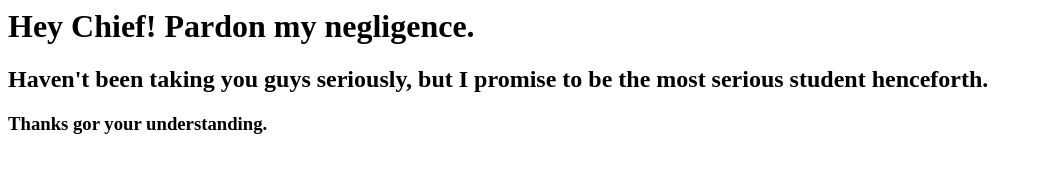
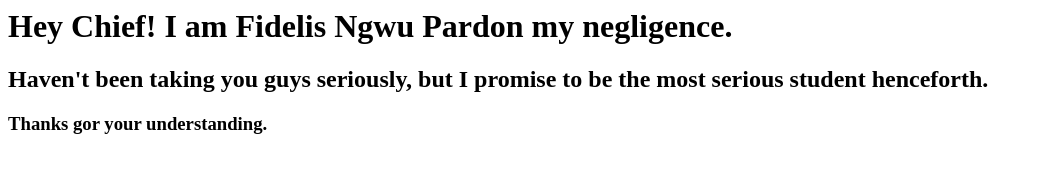
Before and after one commit to Aadon/MyFirstWork, a plain HTML site: page index.html in a window 1280 px wide. Shown: the whole page, without its empty margins (0-1043 px from the left). Drawn offline with Linux system fonts and the light colour scheme.

Commit message:
My First Work

```diff
--- a/index.html
+++ b/index.html
@@ -1,3 +1,3 @@
-<h1> Hey Chief! Pardon my negligence.</h1>
+<h1> Hey Chief! <strong> I am Fidelis Ngwu<strong> Pardon my negligence.</h1>
  <h2> Haven't been taking you guys seriously, but I promise to be the most serious student henceforth. </h2>
  <h3> Thanks gor your understanding.</h3>
```
